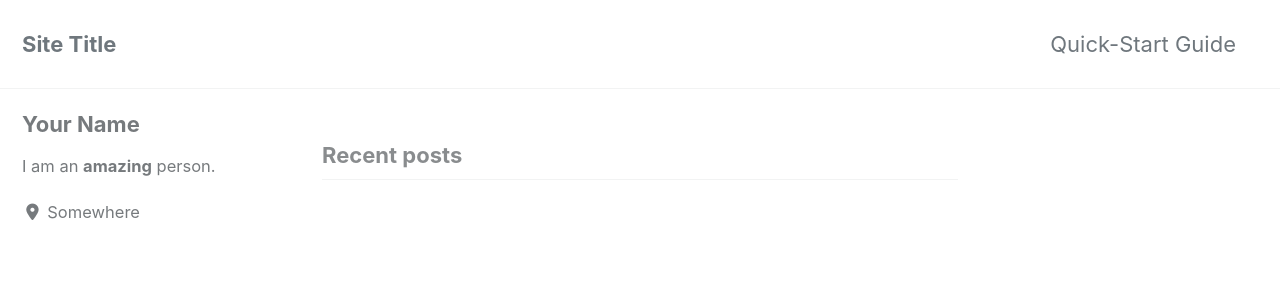
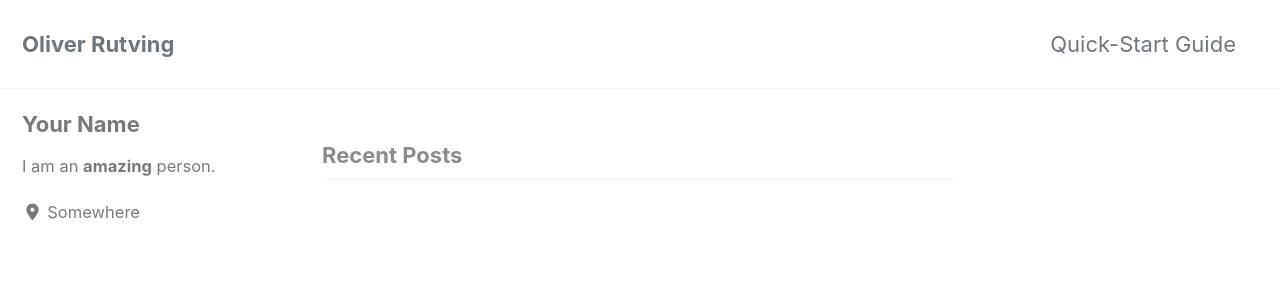
Before and after one commit to oliv2079/oliv2079.github.io, a Jekyll site: the page built from index.html, in a window 1280 px wide and 900 px high. Shown: the top 300 px of the window. Built offline with Jekyll 4.4.1, drawn with Linux system fonts in a browser that asks for light colours; cached includes are drawn as plain includes; nearby versions of some CDN libraries; the list of posts is cut into pages by our own code; some of the changed text lies outside the part shown.

Commit message:
Update _config.yml

```diff
--- a/_config.yml
+++ b/_config.yml
@@ -15,13 +15,13 @@
 minimal_mistakes_skin    : "default" # "air", "aqua", "contrast", "dark", "dirt", "neon", "mint", "plum", "sunrise"
 
 # Site Settings
-locale                   : "en-US"
-title                    : "Site Title"
+locale                   : "en-DK"
+title                    : "Oliver Rutving"
 title_separator          : "-"
 subtitle                 : # site tagline that appears below site title in masthead
-name                     : "Your Name"
-description              : "An amazing website."
-url                      : # the base hostname & protocol for your site e.g. "https://mmistakes.github.io"
+name                     : "Oliver Rutving"
+description              : "Portfolio"
+url                      : "https://oliv2079.github.io" # the base hostname & protocol for your site e.g. "https://mmistakes.github.io"
 baseurl                  : # the subpath of your site, e.g. "/blog"
 repository               : # GitHub username/repo-name e.g. "mmistakes/minimal-mistakes"
 teaser                   : # path of fallback teaser image, e.g. "/assets/images/500x300.png"
```
